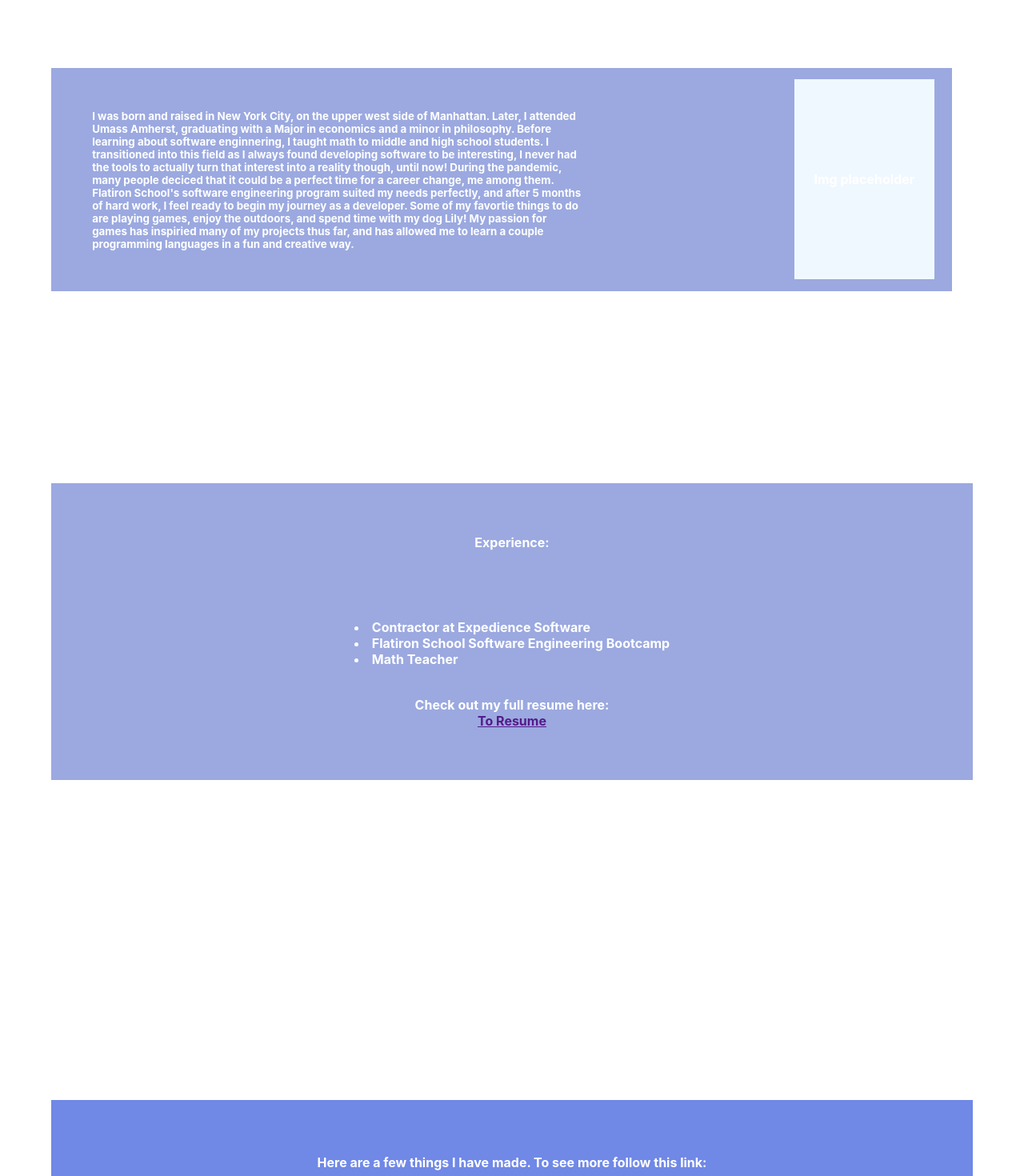
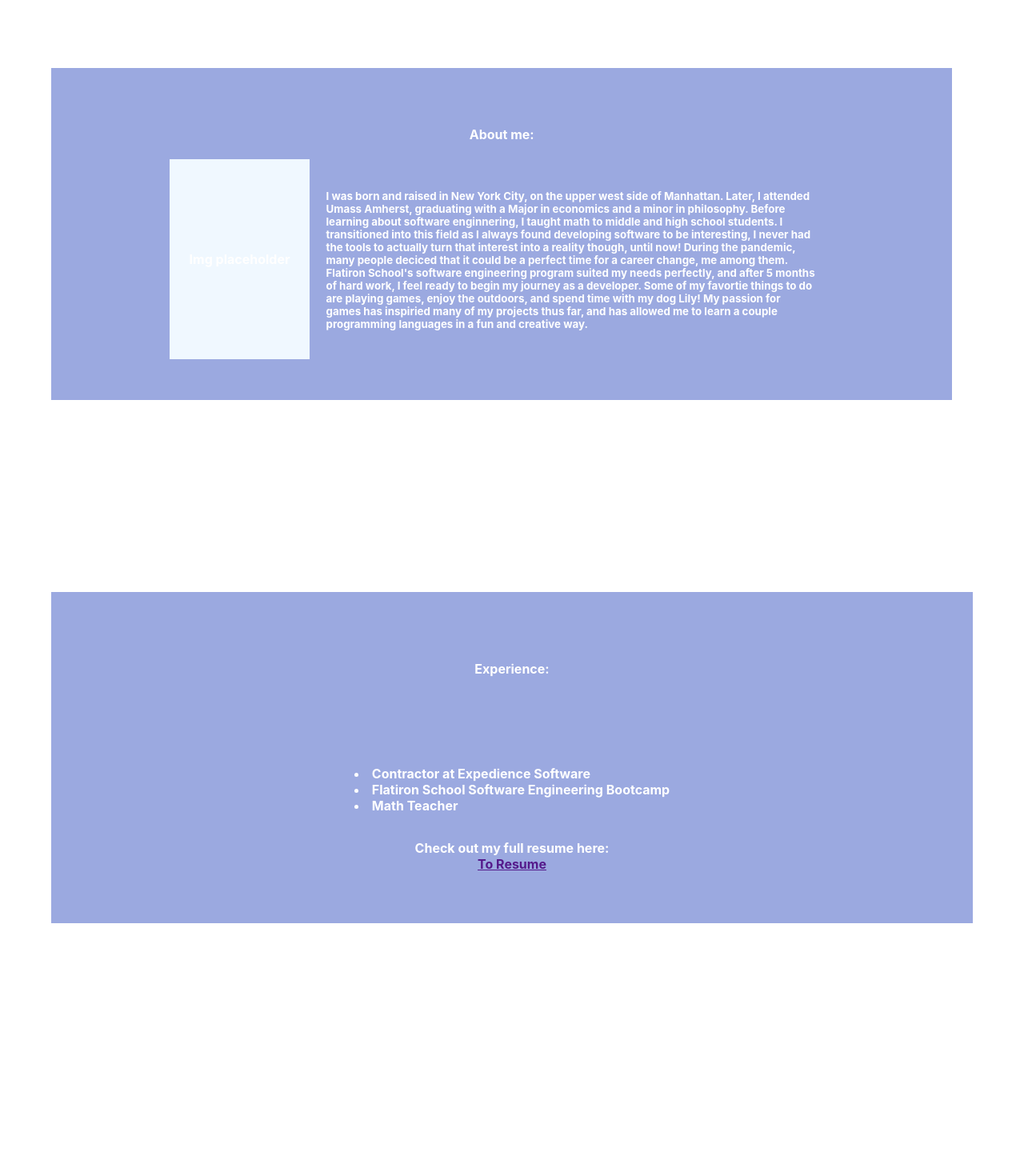
Before and after one commit to dylantoporek/portfolio-project, a React (Create React App) app: page / in a window 1280 px wide. Shown: the part 760-2230 px from the top of the page at 80% size. Built offline with nearby package versions, Linux system fonts and the light colour scheme.

Commit message:
home styling updates

```diff
--- a/src/App.css
+++ b/src/App.css
@@ -108,7 +108,6 @@
   position: relative;
   align-self: flex-start;
   width: 80%;
-  height: 35%;
   top: 30%;
   left: 5%;
   background-color: #9BA9E0;
@@ -127,7 +126,6 @@
   align-self: flex-start;
   word-wrap: normal;
   width: 80%;
-  height: 55%;
   top: 60%;
   left: 5%;
   background-color: #9BA9E0;
@@ -141,22 +139,29 @@
   font-size: 50;
 }
 
+#home-about-container{
+  position: relative;
+  display: flex;
+  flex-direction: row;
+  justify-content: center;
+  align-items: center;
+}
+
 #home-about-text{
   position: relative;
   align-self: flex-start;
   width: 60%;
   height: 100%;
-  padding: 0%;
   font-size: smaller;
-  margin: 0%;
+  top: 15%;
 }
 
 #home-page-img{
-  position: absolute;
+  position: relative;
   align-self: flex-end;
   display: flex;
   right: 2%;
-  top: 5%;
+  top: 0%;
   height: 250px;
   width: 175px;
   background-color: aliceblue;
@@ -168,7 +173,6 @@
   position: relative;
   align-self: flex-start;
   width: 80%;
-  height: 35%;
   top: 90%;
   left: 5%;
   background-color: #9BA9E0;
@@ -192,7 +196,6 @@
   position: relative;
   align-self: center;
   width: 80%;
-  height: 45%;
   top: 140%;
   /* left: 5%; */
   background-color: #7088E6;;
@@ -264,7 +267,7 @@
 
 #home-contact-bar{
   position: absolute;
-  bottom: -2500px;
+  bottom: -3000px;
   flex-grow: 1;
   justify-content: 'flex-end';
   width: 100%;
--- a/src/components/Navbar.js
+++ b/src/components/Navbar.js
@@ -18,10 +18,10 @@ function Navbar({selectedPage}){
             <NavLink id='selected-to-portfolio' to='/portfolio' onClick={handleScrollToTop}>Portfolio</NavLink>
             :
             <NavLink className='navLink' to='/portfolio' onClick={handleScrollToTop}>Portfolio</NavLink>}
-            {selectedPage === 'http://localhost:3000/about' || selectedPage === 'https://dylantoporek.netlify.app/about' ?
+            {/* {selectedPage === 'http://localhost:3000/about' || selectedPage === 'https://dylantoporek.netlify.app/about' ?
             <NavLink id='selected-to-about' to='/about' onClick={handleScrollToTop}>About</NavLink>
             :
-            <NavLink className='navLink' to='/about' onClick={handleScrollToTop}>About</NavLink>}
+            <NavLink className='navLink' to='/about' onClick={handleScrollToTop}>About</NavLink>} */}
         </div>
     )
 }
--- a/src/components/Pages/Home.js
+++ b/src/components/Pages/Home.js
@@ -58,17 +58,21 @@ function Home({changePage}){
             </div>
 
             <div id='home-about'>
-                <div id='home-about-text'>
-                    I was born and raised in New York City, on the upper west side of Manhattan. Later, I attended Umass Amherst, graduating with a Major in economics and a minor in philosophy. Before learning about software enginnering, I taught math to middle and high school students. I transitioned into this field as I always found developing software to be interesting, I never had the tools to actually turn that interest into a reality though, until now! During the pandemic, many people deciced that it could be a perfect time for a career change, me among them. Flatiron School's software engineering program suited my needs perfectly, and after 5 months of hard work, I feel ready to begin my journey as a developer. Some of my favortie things to do are playing games, enjoy the outdoors, and spend time with my dog Lily! My passion for games has inspiried many of my projects thus far, and has allowed me to learn a couple programming languages in a fun and creative way.
+                <h4>About me:</h4>
+                <div id='home-about-container'>
+                    <div id='home-page-img'>
+                        Img placeholder
+                    </div>
+                    <div id='home-about-text'>
+                        I was born and raised in New York City, on the upper west side of Manhattan. Later, I attended Umass Amherst, graduating with a Major in economics and a minor in philosophy. Before learning about software enginnering, I taught math to middle and high school students. I transitioned into this field as I always found developing software to be interesting, I never had the tools to actually turn that interest into a reality though, until now! During the pandemic, many people deciced that it could be a perfect time for a career change, me among them. Flatiron School's software engineering program suited my needs perfectly, and after 5 months of hard work, I feel ready to begin my journey as a developer. Some of my favortie things to do are playing games, enjoy the outdoors, and spend time with my dog Lily! My passion for games has inspiried many of my projects thus far, and has allowed me to learn a couple programming languages in a fun and creative way.
+                    </div>
                 </div>
-                <div id='home-page-img'>
-                    Img placeholder
-                </div>
+
             </div>
 
 
             <div id='home-experience'>
-                Experience:
+                <h4>Experience:</h4>
                 <div id='home-experience-container'>
                     <li>Contractor at Expedience Software</li>
                     <li>Flatiron School Software Engineering Bootcamp</li>
@@ -79,7 +83,7 @@ function Home({changePage}){
             </div>
 
             <div id='home-projects'>
-                <p>Here are a few things I have made. To see more follow this link:</p>
+                <h4>Here are a few things I have made. To see more follow this link:</h4>
                 <a className='home-link' href="/portfolio">To Portfolio</a>
                 <div id='home-featured-projects-container'>
                     {featuredProjectDisplay}
```
